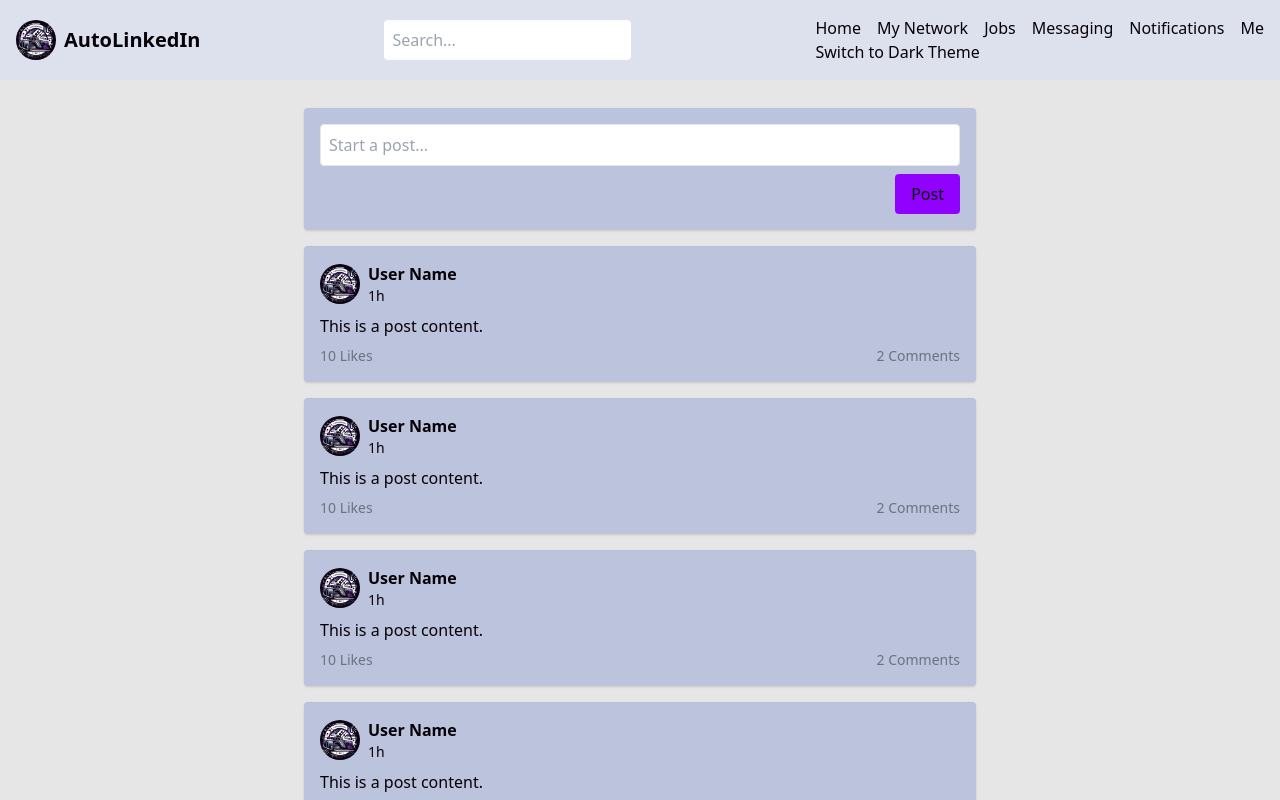
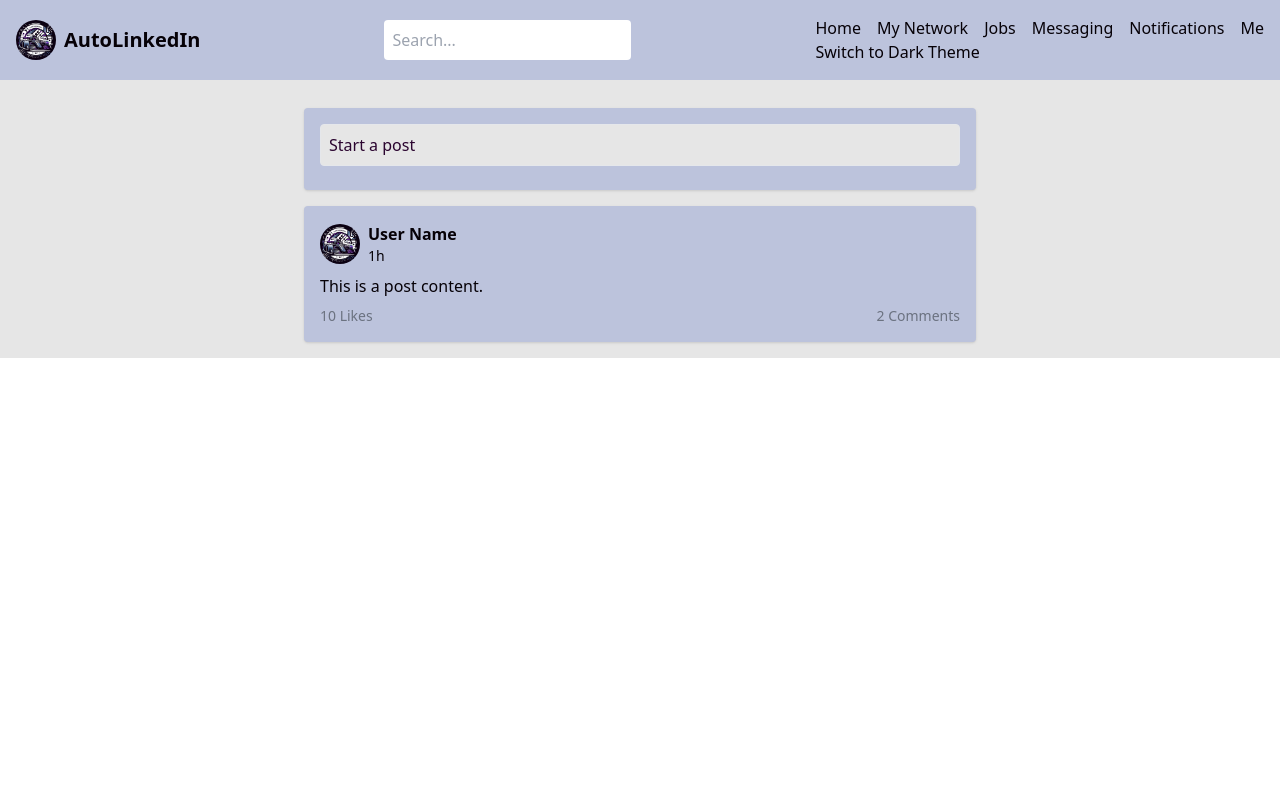
Before and after one commit to Projet-NASA/Front, a Nuxt app: page / in a window 1280 px wide. Shown: the top 800 px of the page. Built offline with nearby package versions, Linux system fonts and the light colour scheme.

Commit message:
Update CSS styles and add new components

```diff
--- /dev/null
+++ b/components/Feed/FeedGet.vue
@@ -0,0 +1,37 @@
+<template>
+  <div>
+    <div class="p-4 bg-secondary-200 rounded shadow mb-4">
+      <div class="flex items-center mb-2">
+        <img
+          class="w-10 h-10 rounded-full"
+          src="../../public/logo-rounded.png"
+          alt="User avatar"
+        />
+        <div class="ml-2">
+          <div class="text-text-default font-bold">User Name</div>
+          <div class="text-text-default text-sm text-gray-500">1h</div>
+        </div>
+      </div>
+      <div class="text-text-default mb-2">This is a post content.</div>
+      <div class="flex justify-between text-gray-500 text-sm">
+        <div>10 Likes</div>
+        <div>2 Comments</div>
+      </div>
+    </div>
+  </div>
+</template>
+
+<script setup lang="ts">
+import apiURL from "../../utils/apiUrls";
+
+const getPosts = async () => {
+  const response = await fetch(apiURL.getPost);
+  const data = await response.json();
+  return data;
+};
+
+console.log(getPosts);
+
+</script>
+
+<style scoped></style>
--- a/components/Feed/FeedPost.vue
+++ b/components/Feed/FeedPost.vue
@@ -1,28 +1,37 @@
 <template>
   <div>
-    <div class="p-4 bg-secondary-200 rounded shadow mb-4">
-      <div class="flex items-center mb-2">
-        <img
-          class="w-10 h-10 rounded-full"
-          src="../../public/logo-rounded.png"
-          alt="User avatar"
-        />
-        <div class="ml-2">
-          <div class="text-text-default font-bold">User Name</div>
-          <div class="text-text-default text-sm text-gray-500">1h</div>
-        </div>
-      </div>
-      <div class="text-text-default mb-2">This is a post content.</div>
-      <div class="flex justify-between text-gray-500 text-sm">
-        <div>10 Likes</div>
-        <div>2 Comments</div>
-      </div>
+    <button @click="openPopup">Open Popup</button>
+    <div v-if="showPopup" class="popup">
+      <!-- Popup content goes here -->
+      <h2>Popup Window</h2>
+      <p>This is a popup window.</p>
+      <button @click="closePopup">Close</button>
     </div>
   </div>
 </template>
 
 <script setup lang="ts">
+import { ref } from 'vue';
 
+const showPopup = ref(false);
+
+function openPopup() {
+  showPopup.value = true;
+}
+
+function closePopup() {
+  showPopup.value = false;
+}
 </script>
 
-<style scoped></style>
+<style scoped>
+.popup {
+  position: fixed;
+  top: 50%;
+  left: 50%;
+  transform: translate(-50%, -50%);
+  background-color: white;
+  padding: 20px;
+  border: 1px solid black;
+}
+</style>
--- a/components/HeaderDefault.vue
+++ b/components/HeaderDefault.vue
@@ -6,7 +6,7 @@
     <header
       :class="{
         'fixed w-11/12 ml-20 mt-2 rounded-2xl': isScrollingDown,
-        'bg-secondary-100 text-black shadow-lg z-50': true,
+        'bg-secondary-200 text-black shadow-lg z-50': true,
       }"
     >
       <div
--- a/pages/index.vue
+++ b/pages/index.vue
@@ -2,24 +2,26 @@
   <div class="flex flex-col items-center pt-7 bg-background-default">
     <div class="w-full max-w-2xl">
       <div class="p-4 bg-secondary-200 rounded shadow mb-4">
-        <input class="w-full p-2 border rounded" type="text" placeholder="Start a post..." />
+        <button
+          class="w-full p-2 border rounded text-left text-text-900 bg-background-default hover:outline-primary-default hover:outline hover:shadow-outline"
+          type="button"
+        >
+          Start a post
+        </button>
+
         <div class="flex justify-end mt-2">
-          <button class="px-4 py-2 bg-primary-default text-text-default rounded">Post</button>
-
+          <ul>
+            <li></li>
+          </ul>
         </div>
       </div>
       <div>
-        <FeedPost />
-        <FeedPost />
-        <FeedPost />
-        <FeedPost />
-        <FeedPost />
-
+        <FeedGet />
       </div>
     </div>
   </div>
 </template>
 
-<script setup></script>
+<script setup lang="ts"></script>
 
 <style scoped></style>
--- a/tailwind.config.js
+++ b/tailwind.config.js
@@ -2,6 +2,11 @@
 module.exports = {
   // content: [],
   theme: {
+    fontFamily: {
+     title: ["",""],
+     primary: ['Montserrat', 'sans-serif'],
+     secondary: ['Trade Gothic Pro Bold',''],
+    },
     extend: {
       colors: {
         text: {
```
Also changed, not shown: assets/css/tailwind.css.
